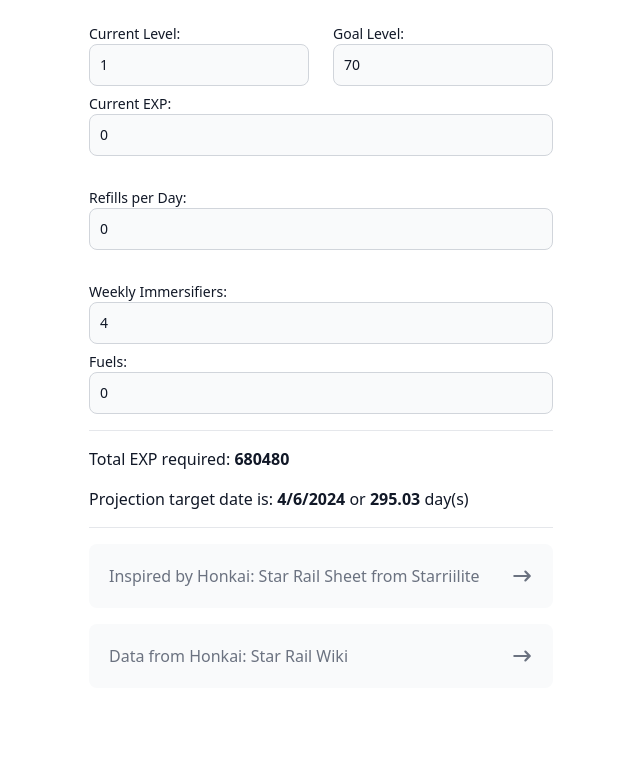
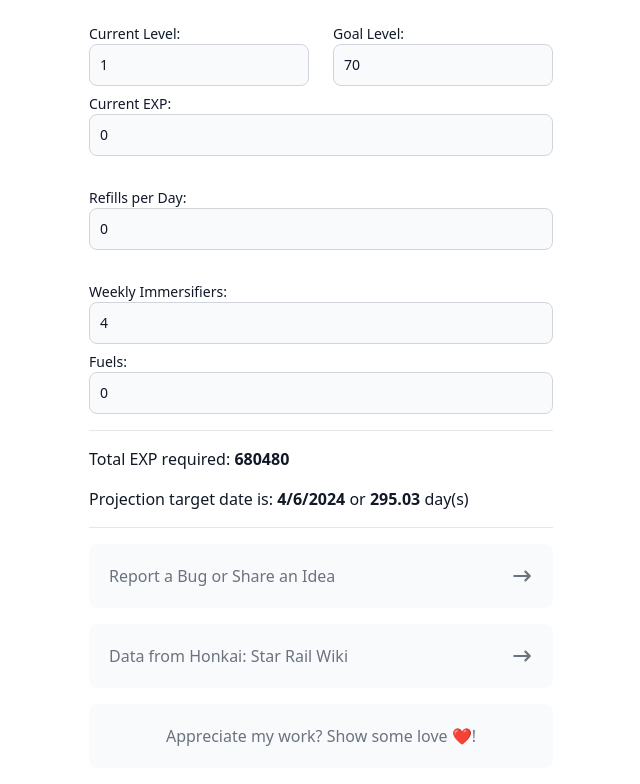
Before and after one commit to nlr/trailblazer-level, a React (Vite) app: page / in a window 1280 px wide. Shown: the top 784 px of the page, without its empty margins (319-959 px from the left). Built offline with nearby package versions, Linux system fonts and the light colour scheme.

Commit message:
Add qr code button

```diff
--- a/src/App.tsx
+++ b/src/App.tsx
@@ -2,6 +2,7 @@ import { useCallback, useEffect, useState, useMemo } from "react";
 import { levels, dailyActivityExp, powerRefill, getDateAfter } from "./calc";
 import { Analytics } from "@vercel/analytics/react";
 import "./App.css";
+import { QrCodeAccordion } from "./QrCodeAccordion";
 
 const MAX_LEVEL = 70;
 const dailyPower = 240;
@@ -298,15 +299,14 @@ function App() {
           </>
         )}
         <hr className="h-px my-4 bg-gray-200 border-0 dark:bg-gray-700"></hr>
+
         <div className="flex flex-col space-y-4">
           <a
-            href="https://www.reddit.com/r/HonkaiStarRail/comments/13gsz60/honkai_star_rail_trailblazer_level_exp_calculator/"
+            href="htt ps://github.com/nlr/trailblazer-level/issues"
             target="_blank"
             className="inline-flex items-center justify-center p-5 text-base font-medium text-gray-500 rounded-lg bg-gray-50 hover:text-gray-900 hover:bg-gray-100 dark:text-gray-400 dark:bg-gray-800 dark:hover:bg-gray-700 dark:hover:text-white"
           >
-            <span className="w-full">
-              Inspired by Honkai: Star Rail Sheet from Starriilite
-            </span>
+            <span className="w-full">Report a Bug or Share an Idea</span>
             <svg
               aria-hidden="true"
               className="w-6 h-6 ml-3"
@@ -315,9 +315,9 @@ function App() {
               xmlns="http://www.w3.org/2000/svg"
             >
               <path
-                fill-rule="evenodd"
+                fillRule="evenodd"
                 d="M12.293 5.293a1 1 0 011.414 0l4 4a1 1 0 010 1.414l-4 4a1 1 0 01-1.414-1.414L14.586 11H3a1 1 0 110-2h11.586l-2.293-2.293a1 1 0 010-1.414z"
-                clip-rule="evenodd"
+                clipRule="evenodd"
               ></path>
             </svg>
           </a>
@@ -335,13 +335,14 @@ function App() {
               xmlns="http://www.w3.org/2000/svg"
             >
               <path
-                fill-rule="evenodd"
+                fillRule="evenodd"
                 d="M12.293 5.293a1 1 0 011.414 0l4 4a1 1 0 010 1.414l-4 4a1 1 0 01-1.414-1.414L14.586 11H3a1 1 0 110-2h11.586l-2.293-2.293a1 1 0 010-1.414z"
-                clip-rule="evenodd"
+                clipRule="evenodd"
               ></path>
             </svg>
           </a>
         </div>
+        <QrCodeAccordion />
       </div>
       <Analytics />
     </>
--- /dev/null
+++ b/src/QrCodeAccordion.tsx
@@ -0,0 +1,48 @@
+import { useState } from "react";
+export const QrCodeAccordion: React.FC = () => {
+  const [isQrCodeOpen, setIsQrCodeOpen] = useState(false);
+  const [isCopied, setIsCopied] = useState(false);
+
+  const address = "EQD0JzxoU4J5VlnPkUVKKL7SHTKmmA1YRA31vbCvydKXrZGD";
+
+  const copyToClipboard = () => {
+    navigator.clipboard.writeText(address).then(() => {
+      setIsCopied(true);
+      setTimeout(() => setIsCopied(false), 2000);
+    });
+  };
+
+  return (
+    <div className="flex flex-col space-y-4 my-4">
+      <div id="accordion-collapse" data-accordion="collapse">
+        <h2 id="accordion-collapse-heading-1">
+          <button
+            className="w-full inline-flex items-center justify-center p-5 text-base font-medium text-gray-500 rounded-lg bg-gray-50 hover:text-gray-900 hover:bg-gray-100 dark:text-gray-400 dark:bg-gray-800 dark:hover:bg-gray-700 dark:hover:text-white"
+            type="button"
+            onClick={() => setIsQrCodeOpen(!isQrCodeOpen)}
+          >
+            Appreciate my work? Show some love ❤!
+          </button>
+        </h2>
+        <div
+          id="accordion-collapse-body-1"
+          className={`${isQrCodeOpen ? "block" : "hidden"} text-center`}
+        >
+          <img className="my-2 rounded-lg" src="/qr.png" />
+          <div>
+            {address}{" "}
+            <button
+              onClick={copyToClipboard}
+              className="bg-blue-500 hover:bg-blue-700 text-white font-bold py-2 px-4 rounded"
+            >
+              {isCopied ? "Copied!" : "Copy Address"}
+            </button>
+          </div>
+          <div>
+            <span className="text-sm text-gray-500">I accept Toncoin</span>
+          </div>
+        </div>
+      </div>
+    </div>
+  );
+};
```
Also changed, not shown: public/qr.png (added), 1 other file (tests, documents, lock files or other folders).
